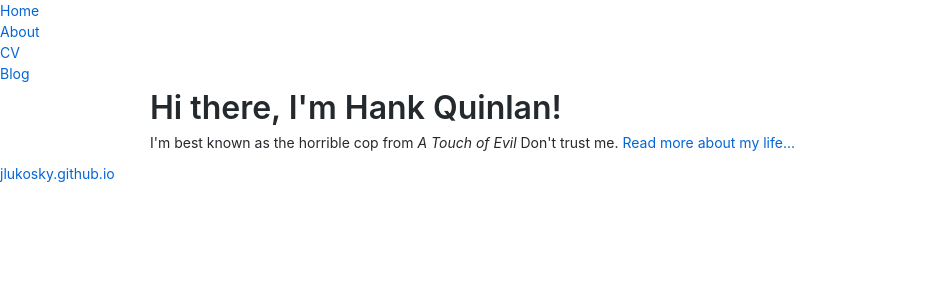
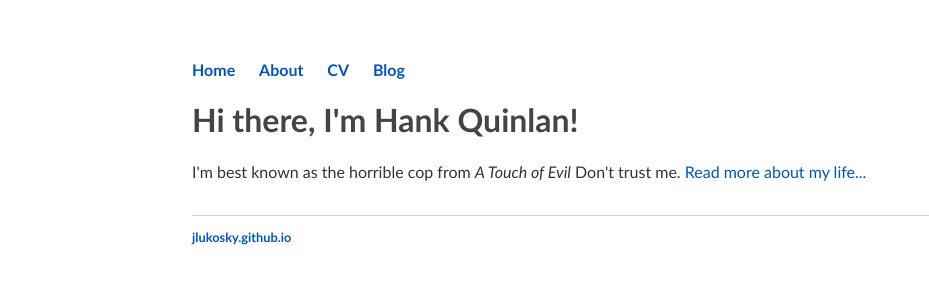
Before and after one commit to jlukosky/jlukosky, a Jekyll site: the page built from index.html, in a window 1280 px wide. Shown: the top 300 px of the page, without its empty margins (0-929 px from the left). Built offline with Jekyll 4.4.1, drawn with Linux system fonts in a browser that asks for light colours.

Commit message:
pull back css change

```diff
--- a/_layouts/default.html
+++ b/_layouts/default.html
@@ -3,7 +3,7 @@
 	<head>
 		<title>{{ page.title }}</title>
 		<!-- link to main stylesheet -->
-		<link rel="stylesheet" type="text/css" href="/css/githublight.css">
+		<link rel="stylesheet" type="text/css" href="/css/main.css">
 		<meta name="viewport" content="width=device-width,initial-scale=1">
 	</head>
 	<body>
```
